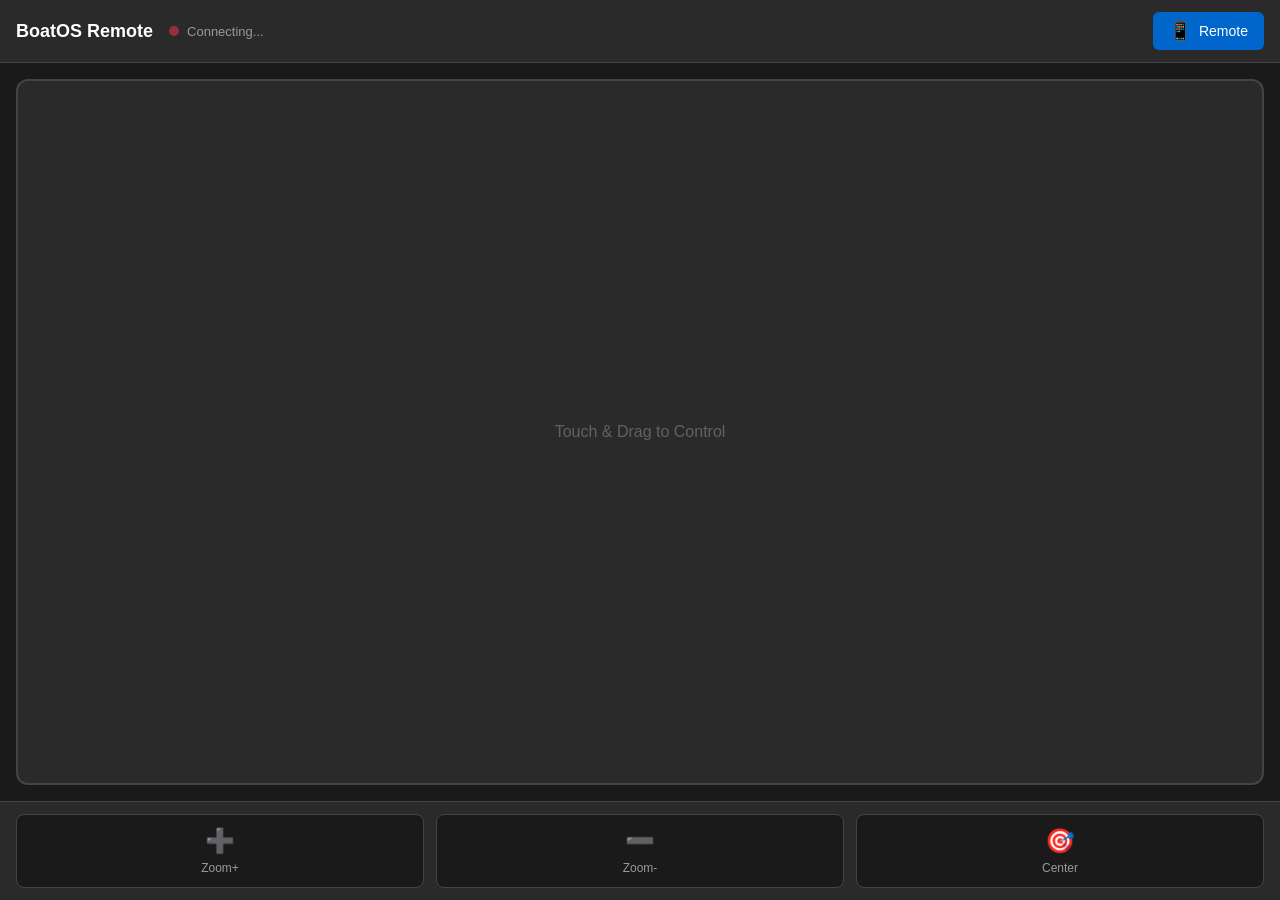
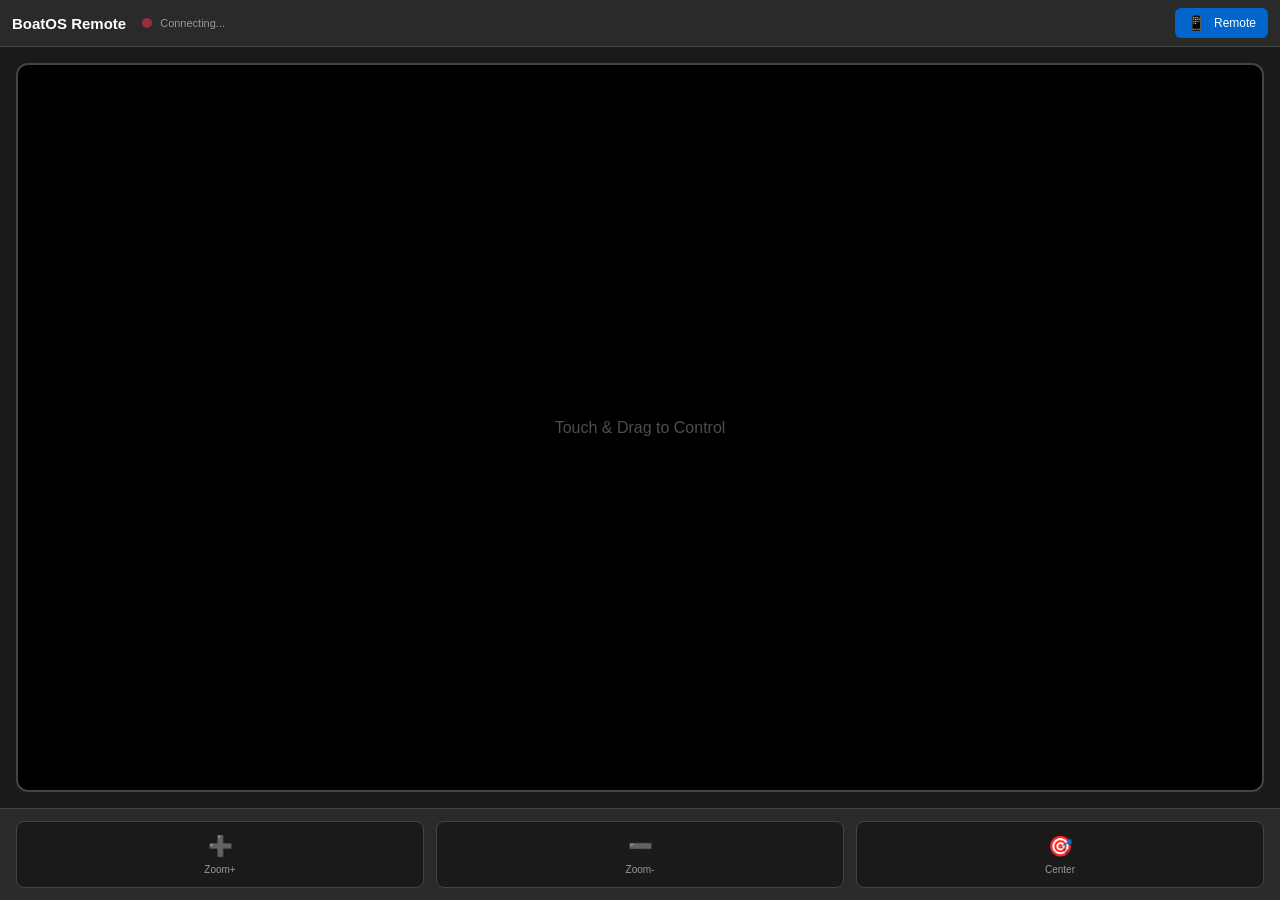

feat: Auto-start trip recording when navigation starts

--- a/frontend/remote.css
+++ b/frontend/remote.css
@@ -42,7 +42,7 @@ body {
     display: flex;
     justify-content: space-between;
     align-items: center;
-    padding: 12px 16px;
+    padding: clamp(8px, 0.63vw, 12px) clamp(12px, 0.83vw, 16px);
     background: var(--surface-color);
     border-bottom: 1px solid var(--border-color);
     flex-shrink: 0;
@@ -55,7 +55,7 @@ body {
 }
 
 .title {
-    font-size: 18px;
+    font-size: clamp(15px, 0.94vw, 18px);
     font-weight: 600;
     margin: 0;
 }
@@ -64,7 +64,7 @@ body {
     display: flex;
     align-items: center;
     gap: 8px;
-    font-size: 14px;
+    font-size: clamp(12px, 0.73vw, 14px);
 }
 
 .status-indicator {
@@ -91,7 +91,7 @@ body {
 
 .status-text {
     color: var(--text-secondary);
-    font-size: 13px;
+    font-size: clamp(11px, 0.68vw, 13px);
 }
 
 .header-right {
@@ -103,12 +103,12 @@ body {
     display: flex;
     align-items: center;
     gap: 8px;
-    padding: 8px 16px;
+    padding: clamp(6px, 0.42vw, 8px) clamp(12px, 0.83vw, 16px);
     background: var(--primary-color);
     border: none;
     border-radius: 6px;
     color: white;
-    font-size: 14px;
+    font-size: clamp(12px, 0.73vw, 14px);
     font-weight: 500;
     cursor: pointer;
     transition: background 0.2s;
@@ -119,7 +119,7 @@ body {
 }
 
 .mode-icon {
-    font-size: 18px;
+    font-size: clamp(15px, 0.94vw, 18px);
 }
 
 /* Remote Mode */
@@ -132,30 +132,45 @@ body {
 
 .touchpad-container {
     flex: 1;
+    min-height: 0; /* Allow shrinking in flex layout */
     padding: 16px;
     display: flex;
     flex-direction: column;
+    overflow: hidden;
 }
 
 .touchpad {
     flex: 1;
+    min-height: 0; /* Allow shrinking in flex layout */
     position: relative;
-    background: var(--surface-color);
+    background: #000;
     border: 2px solid var(--border-color);
     border-radius: 12px;
-    overflow: hidden;
-    touch-action: none;
+    overflow: auto;
+    touch-action: pan-x pan-y;
     cursor: crosshair;
+    -webkit-overflow-scrolling: touch;
+}
+
+.screenshot-img {
+    display: block;
+    width: 100%;
+    height: auto;
+    max-width: none;
+}
+
+.touchpad.has-screenshot {
+    background: #000;
 }
 
 .touchpad-overlay {
-    position: absolute;
-    inset: 0;
+    position: fixed;
     pointer-events: none;
+    z-index: 10;
 }
 
 .crosshair {
-    position: absolute;
+    position: fixed;
     width: 30px;
     height: 30px;
     border: 2px solid var(--primary-color);
@@ -164,6 +179,7 @@ body {
     opacity: 0;
     transition: opacity 0.2s;
     pointer-events: none;
+    z-index: 100;
 }
 
 .crosshair::before,
@@ -192,7 +208,7 @@ body {
 }
 
 .touch-indicator {
-    position: absolute;
+    position: fixed;
     width: 60px;
     height: 60px;
     border-radius: 50%;
@@ -200,6 +216,7 @@ body {
     transform: translate(-50%, -50%) scale(0);
     pointer-events: none;
     transition: transform 0.1s;
+    z-index: 100;
 }
 
 .touch-indicator.active {
@@ -216,14 +233,17 @@ body {
     font-size: 16px;
     opacity: 0.5;
     pointer-events: none;
+    z-index: 5;
 }
 
-.touchpad.active .touchpad-instructions {
+.touchpad.active .touchpad-instructions,
+.touchpad.has-screenshot .touchpad-instructions {
     opacity: 0;
 }
 
 /* Quick Actions */
 .quick-actions {
+    flex-shrink: 0; /* Don't shrink */
     display: grid;
     grid-template-columns: repeat(auto-fit, minmax(100px, 1fr));
     gap: 12px;
@@ -237,12 +257,12 @@ body {
     flex-direction: column;
     align-items: center;
     gap: 6px;
-    padding: 16px 12px;
+    padding: clamp(12px, 0.83vw, 16px) clamp(8px, 0.63vw, 12px);
     background: var(--bg-color);
     border: 1px solid var(--border-color);
     border-radius: 8px;
     color: var(--text-color);
-    font-size: 14px;
+    font-size: clamp(12px, 0.73vw, 14px);
     cursor: pointer;
     transition: all 0.2s;
 }
@@ -253,11 +273,11 @@ body {
 }
 
 .action-btn .icon {
-    font-size: 24px;
+    font-size: clamp(20px, 1.25vw, 24px);
 }
 
 .action-btn .label {
-    font-size: 12px;
+    font-size: clamp(10px, 0.63vw, 12px);
     color: var(--text-secondary);
 }
 
